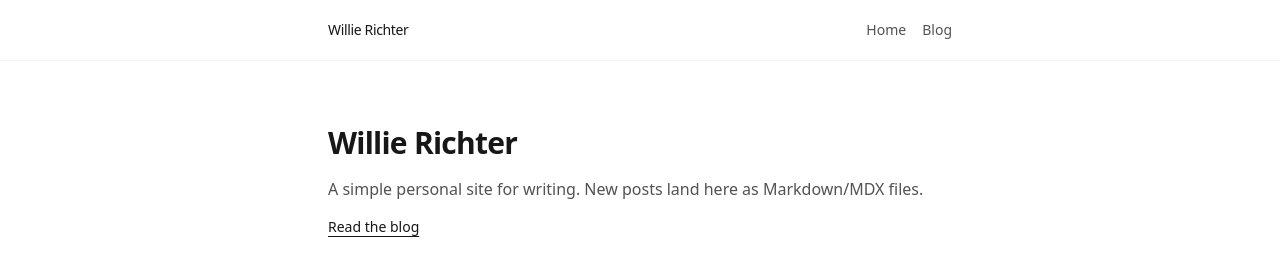
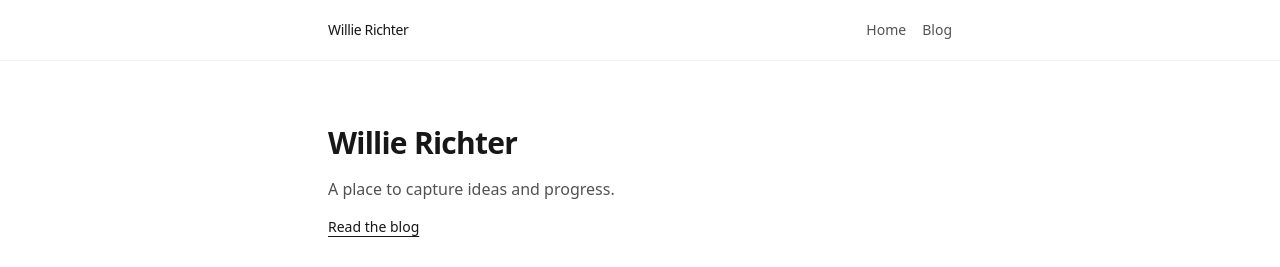
Before and after one commit to willierichter123/williesite, a Next.js app: page / in a window 1280 px wide. Shown: the top 267 px of the page. Built offline with nearby package versions, Linux system fonts and the light colour scheme; no server answers.

Commit message:
Update home subtitle copy

```diff
--- a/src/app/page.tsx
+++ b/src/app/page.tsx
@@ -10,9 +10,7 @@ export default function Home() {
     <div className="mx-auto max-w-2xl px-6 py-16">
       <section className="space-y-4">
         <h1 className="text-3xl font-semibold tracking-tight">Willie Richter</h1>
-        <p className="text-muted-foreground">
-          A simple personal site for writing. New posts land here as Markdown/MDX files.
-        </p>
+        <p className="text-muted-foreground">A place to capture ideas and progress.</p>
         <div className="flex gap-4 text-sm">
           <Link className="underline underline-offset-4" href="/blog">
             Read the blog
```
